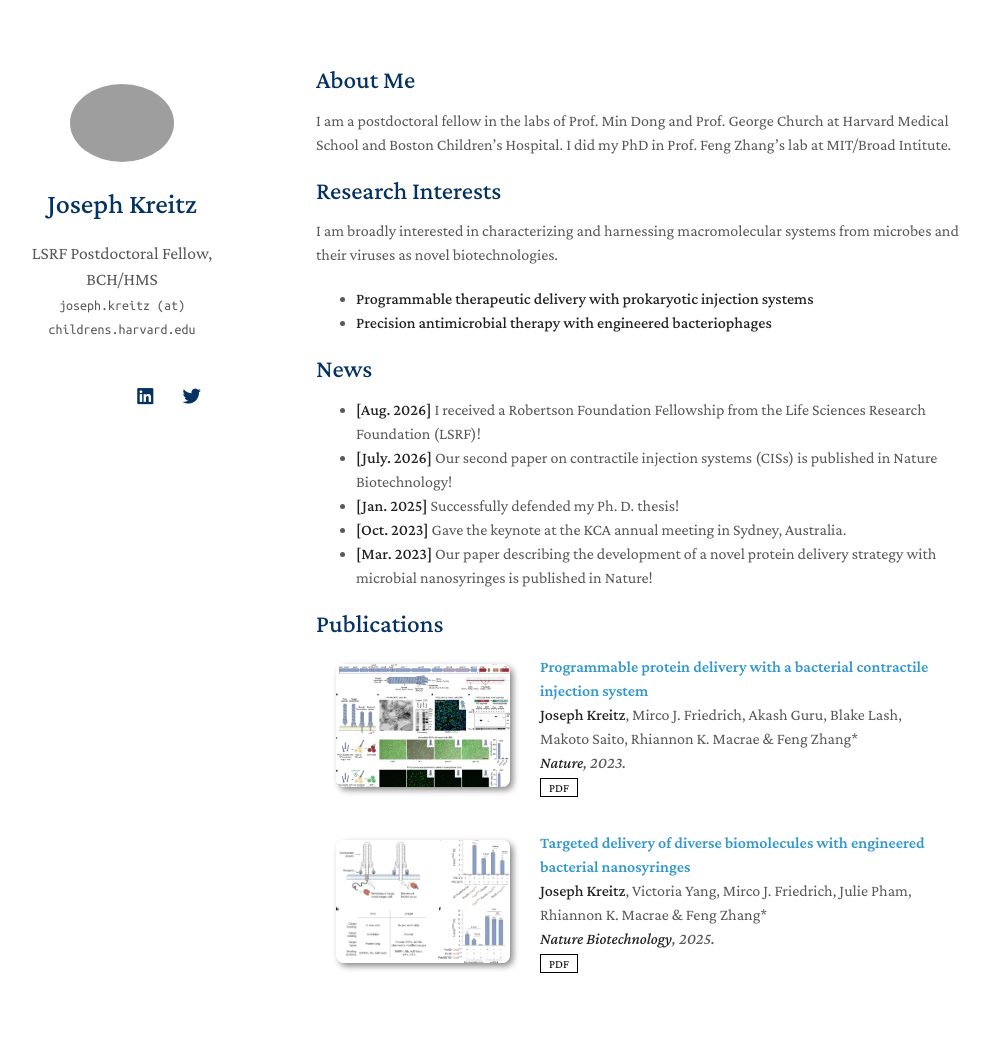
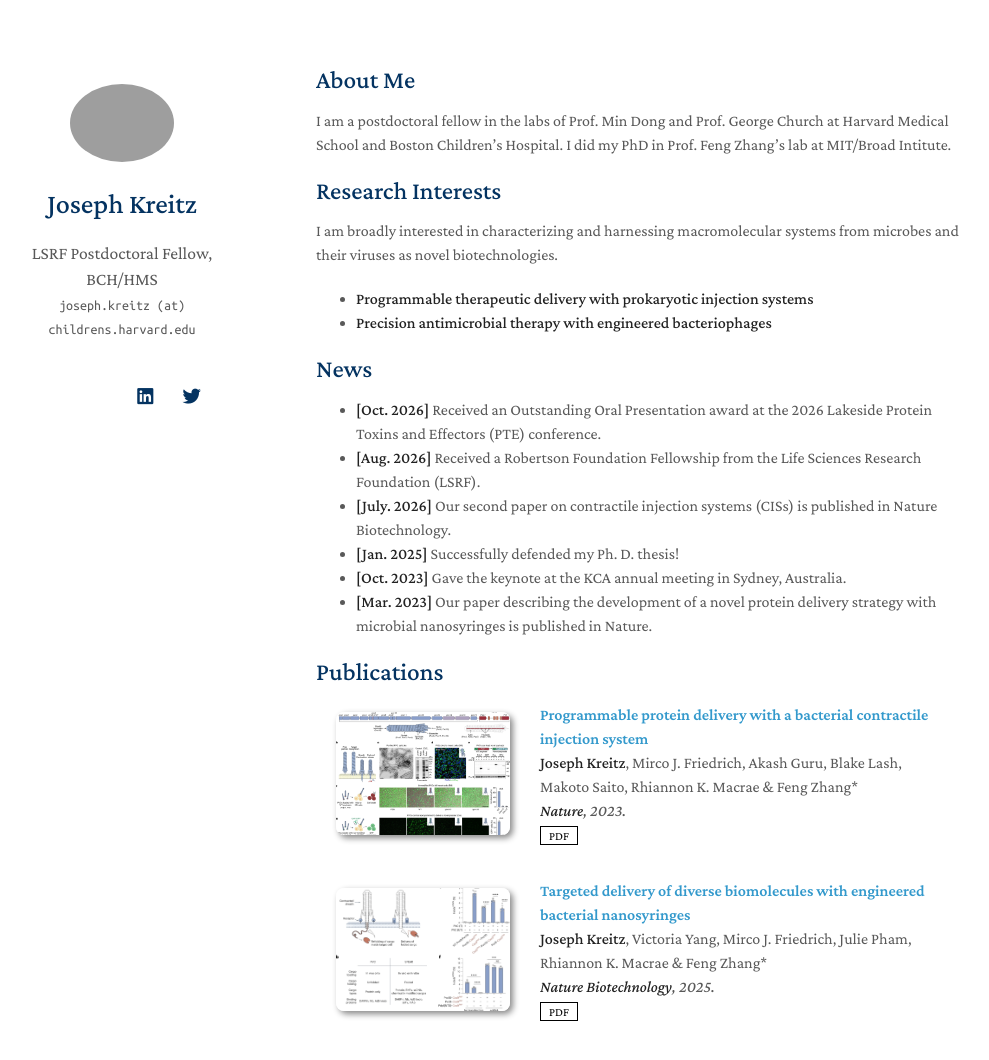
Before and after one commit to jkreitz/jkreitz.github.io, a Jekyll site: the page built from index.md, in a window 1280 px wide and 1149 px high. Shown: the top 1060 px of the window, without its empty margins (154-1143 px from the left). Built offline with Jekyll 4.4.1, drawn with Linux system fonts in a browser that asks for light colours; nearby versions of some CDN libraries; a style sheet for code colours, icons or effects is not loaded; our own code applies the rules of GitHub Pages for plain Markdown files.

Commit message:
Update index.md

```diff
--- a/index.md
+++ b/index.md
@@ -14,11 +14,12 @@ I am broadly interested in characterizing and harnessing macromolecular systems
 
 ## News
 
-- **[Aug. 2026]** I received a Robertson Foundation Fellowship from the Life Sciences Research Foundation (LSRF)!
-- **[July. 2026]** Our second paper on contractile injection systems (CISs) is published in Nature Biotechnology!
+- **[Oct. 2026]** Received an Outstanding Oral Presentation award at the 2026 Lakeside Protein Toxins and Effectors (PTE) conference.
+- **[Aug. 2026]** Received a Robertson Foundation Fellowship from the Life Sciences Research Foundation (LSRF).
+- **[July. 2026]** Our second paper on contractile injection systems (CISs) is published in Nature Biotechnology.
 - **[Jan. 2025]** Successfully defended my Ph. D. thesis!
 - **[Oct. 2023]** Gave the keynote at the KCA annual meeting in Sydney, Australia.
-- **[Mar. 2023]** Our paper describing the development of a novel protein delivery strategy with microbial nanosyringes is published in Nature!
+- **[Mar. 2023]** Our paper describing the development of a novel protein delivery strategy with microbial nanosyringes is published in Nature.
 
 
 
```
